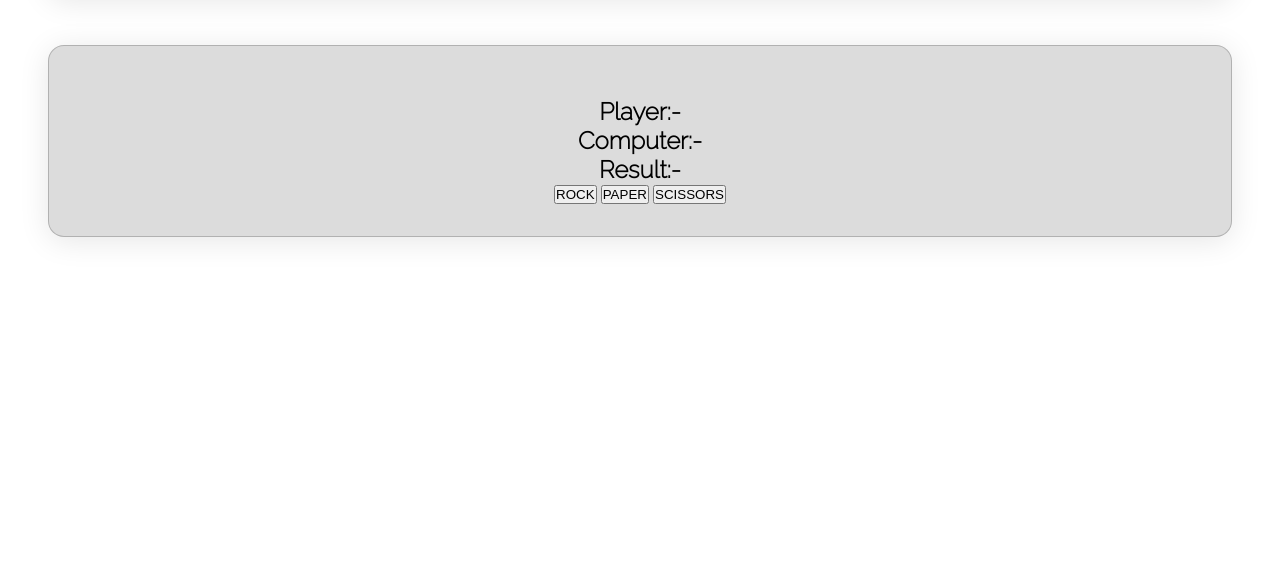
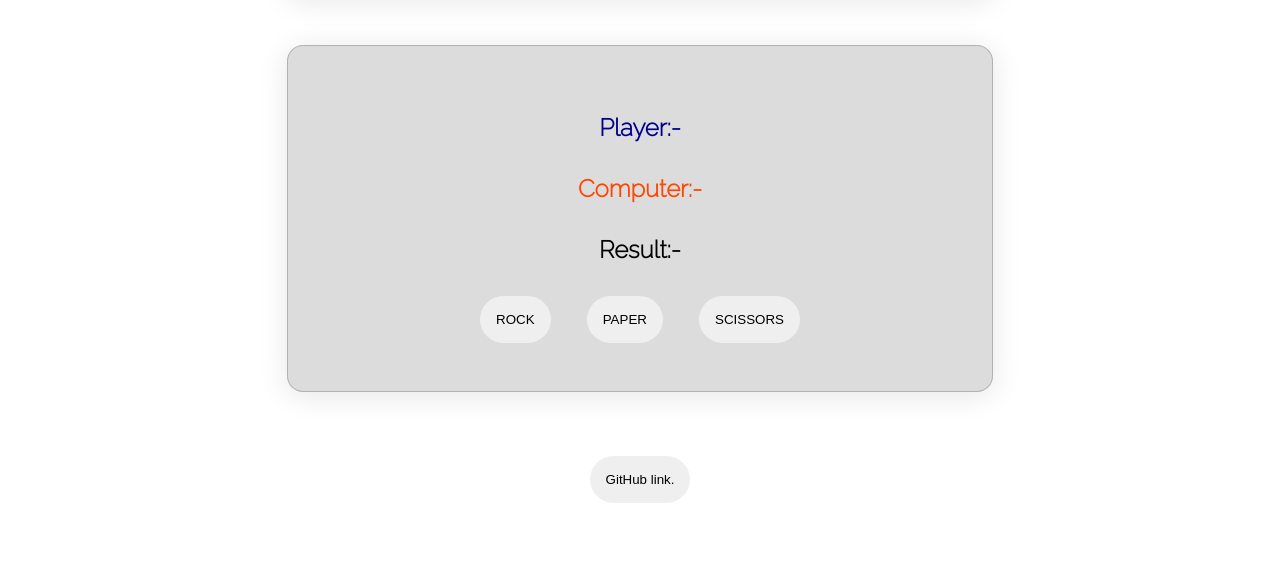
Before and after one commit to mjshubham21/Rock-Paper-Scissors, a plain HTML site: page index.html in a window 1280 px wide. Shown: the part 212-800 px from the top of the page. Drawn offline with Linux system fonts and the light colour scheme.

Commit message:
Github & STYLES

```diff
--- a/index.html
+++ b/index.html
@@ -19,6 +19,14 @@
       <button class="choice">PAPER</button>
       <button class="choice">SCISSORS</button>
     </div>
+    <button class="choice">
+      <a
+        href="https://github.com/mjshubham21/Rock-Paper-Scissors.git"
+        target="_blank"
+      >
+        GitHub link.
+      </a>
+    </button>
     <script src="index.js"></script>
   </body>
 </html>
--- a/styles.css
+++ b/styles.css
@@ -18,16 +18,20 @@ body {
 h1 {
   margin: 2rem;
   font-size: 5rem;
+  max-width: 50vw;
 }
 
 h1:hover {
+  background-color: black;
+  color: aliceblue;
   transform: scale(1.02);
 }
 
 .container,
 h1 {
-  margin: 3rem;
+  margin: 3rem auto;
   padding: 2rem;
+  max-width: 50vw;
   /* display: flex;
   align-items: center;
   justify-content: center; */
@@ -41,29 +45,41 @@ h1 {
 }
 
 .container:hover {
+  background-color: rgb(234, 234, 235);
+  color: aliceblue;
   transform: scale(1.03);
 }
-
-.p1-choice {
-  width: 100px;
-  height: 100px;
-  margin-top: 10px;
+#result {
+  color: black;
+}
+.game {
+  padding: 1rem;
+}
+#p1-score {
+  color: darkblue;
 }
 
-.p2-choice {
-  width: 100px;
-  height: 100px;
-  margin-top: 10px;
+#p2-score {
+  color: orangered;
 }
 
-#choices {
-  width: 100px;
-  height: 100px;
-  margin: 0 auto;
-  margin-top: 10px;
+.choice {
+  margin: 1rem;
+  padding: 1rem;
+  border: none;
+  border-radius: 5rem;
 }
 
-#choices img {
-  width: 80px;
-  height: 80px;
+.choice:hover {
+  background-color: black;
+  color: aliceblue;
 }
+
+a {
+  text-decoration: none;
+  color: black;
+}
+
+a:hover {
+  color: aliceblue;
+}
```
